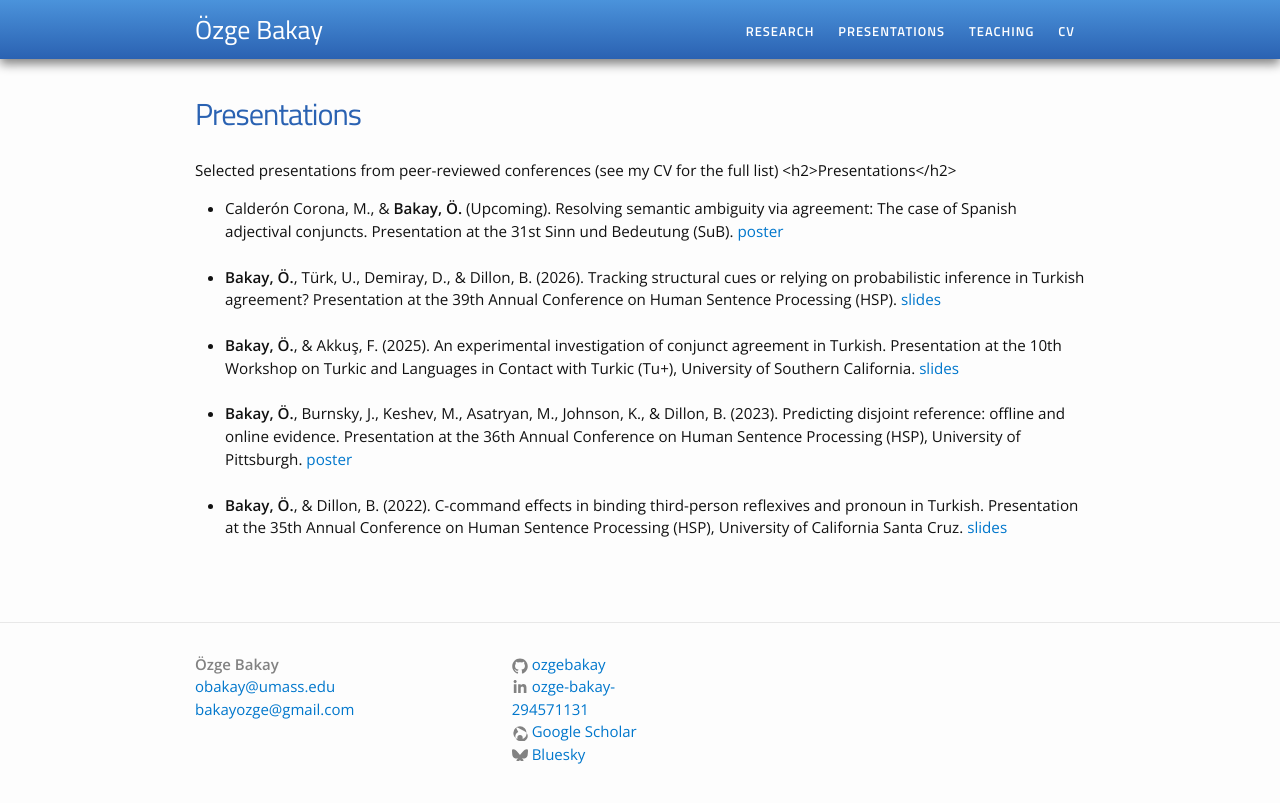
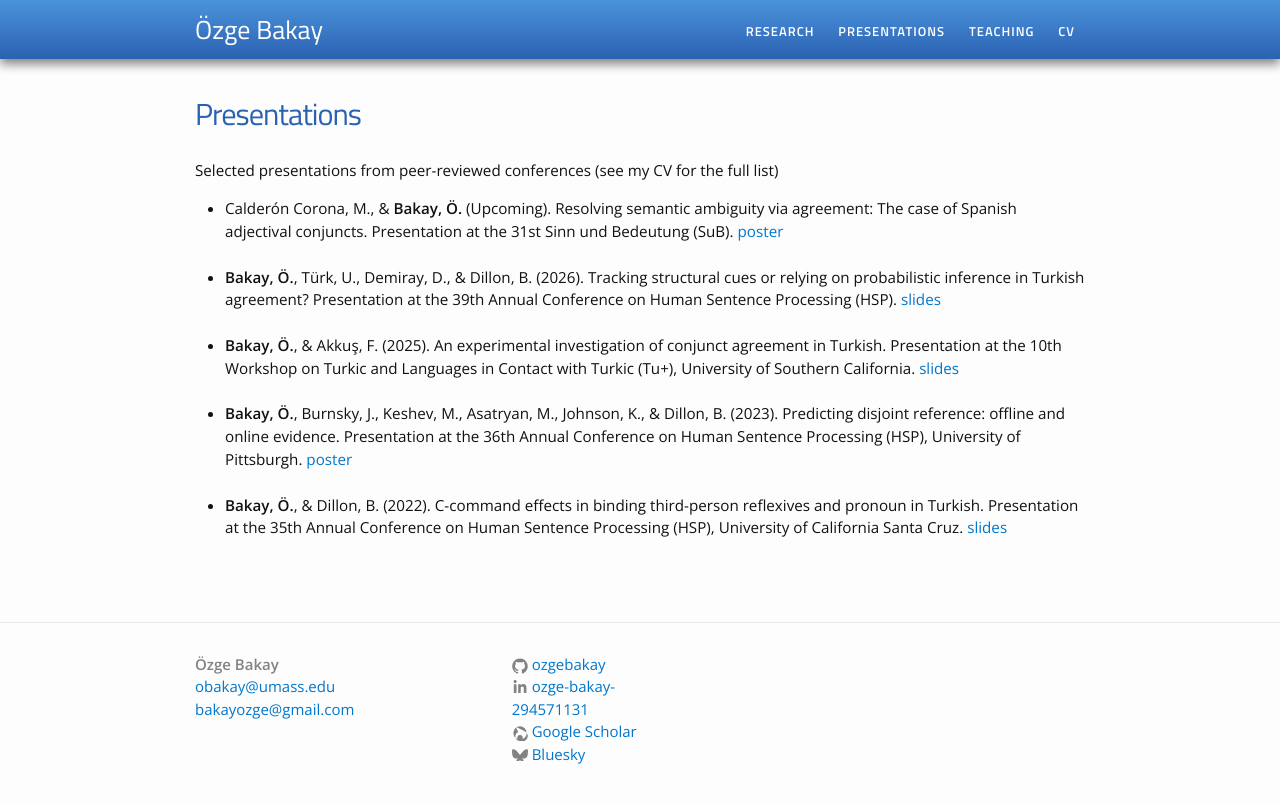
Before and after one commit to ozgebakay/ozgebakay.github.io, a Jekyll site: the page built from presentations.md, in a window 1280 px wide. Shown: the top 803 px of the page. Built offline with Jekyll 4.4.1, drawn with Linux system fonts in a browser that asks for light colours.

Commit message:
Update presentations.md

```diff
--- a/presentations.md
+++ b/presentations.md
@@ -4,7 +4,7 @@ permalink: /presentations/
 title: Presentations
 ---
 Selected presentations from peer-reviewed conferences (see my CV for the full list)
-	<h2>Presentations</h2>
+
 <ul>
 	<li>
 		Calderón Corona, M., &amp; <b>Bakay, Ö.</b> (Upcoming). Resolving semantic ambiguity via agreement: The case of Spanish adjectival conjuncts. Presentation at the 31st Sinn und Bedeutung (SuB). <a href="/projects/your-file-name.pdf">poster</a>
```
